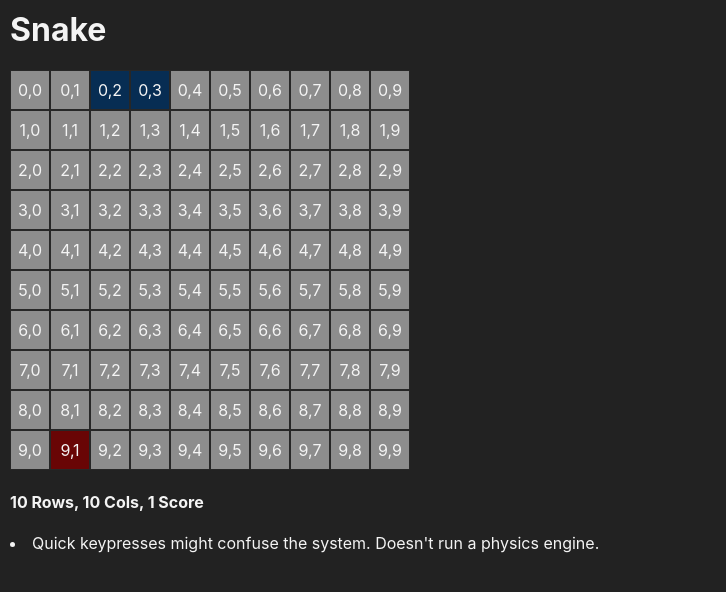
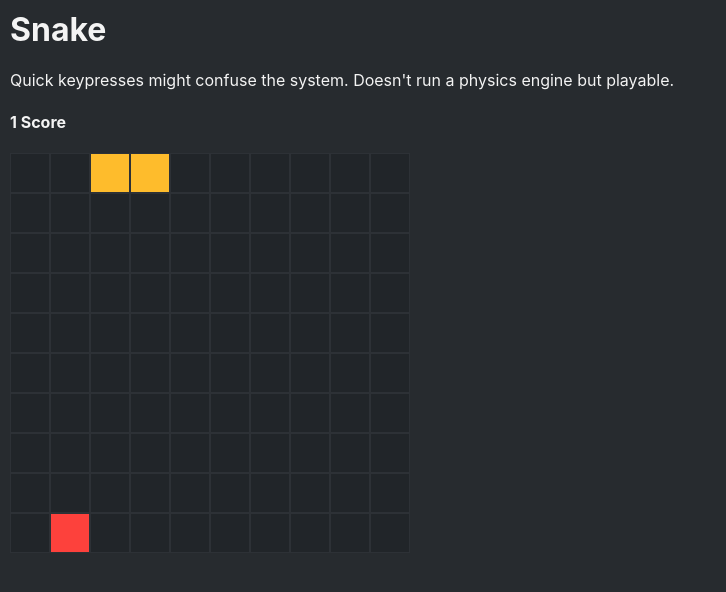
Before and after one commit to aniketbiprojit/Snake-Game, a Svelte app: page / in a window 1280 px wide. Shown: the top 592 px of the page, without its empty margins (0-726 px from the left). Built offline with nearby package versions, Linux system fonts and the light colour scheme.

Commit message:
fix: deployment styles

```diff
--- a/public/global.css
+++ b/public/global.css
@@ -7,11 +7,11 @@ body {
 }
 
 body {
-	background-color: #222;
+	background-color: #272b2f;
 	color: #f4f4f4;
 	margin: 0;
-	margin-left: 10px;
 	padding: 0;
+	padding-left: 10px;
 	box-sizing: border-box;
 	font-family: -apple-system, BlinkMacSystemFont, 'Segoe UI', Roboto, Oxygen-Sans, Ubuntu, Cantarell, 'Helvetica Neue', sans-serif;
 }
@@ -74,11 +74,11 @@ h1 {
 }
 
 .grid {
-	background-color: rgb(141, 141, 141);
+	background-color: #212529;
 }
 
 .cell {
-	border: 1px solid rgb(39, 39, 39);
+	border: 1px solid #2d3136;
 	display: flex;
 	align-items: center;
 	justify-content: center;
@@ -89,9 +89,9 @@ h1 {
 }
 
 .marked {
-	background-color: rgb(7, 45, 83);
+	background-color: #febc2c;
 }
 
 .food {
-	background-color: rgb(105, 5, 5);
+	background-color: #fd413c;
 }
--- a/src/App.svelte
+++ b/src/App.svelte
@@ -1,5 +1,5 @@
 <script lang="ts">
-	export let rows, cols, handleKeyPress, score;
+	export let handleKeyPress, score;
 	document.onkeydown = (e) => {
 		handleKeyPress(e);
 	};
@@ -10,13 +10,18 @@
 		display: flex;
 		flex-wrap: wrap;
 	}
+	p {
+		margin-top: 0;
+	}
 </style>
 
 <main>
 	<h1>Snake</h1>
+	<p>
+		Quick keypresses might confuse the system. Doesn't run a physics engine
+		but playable.
+	</p>
+	<h4><span id="score">{score}</span> Score</h4>
 	<div class="grid" id="grid" />
-	<h4>{rows} Rows, {cols} Cols, <span id="score">{score}</span> Score</h4>
-	<li>
-		Quick keypresses might confuse the system. Doesn't run a physics engine.
-	</li>
+	<!--{rows} Rows, {cols} Cols,-->
 </main>
--- a/src/main.ts
+++ b/src/main.ts
@@ -7,6 +7,8 @@ const size = 40
 const updateTime = 150
 
 let score = 0
+
+let fired = false
 
 const app = new App({
 	target: document.body,
@@ -32,7 +34,7 @@ function createCell(i: number, j: number) {
 	cell.style.height = (size - 2).toString() + 'px'
 	cell.style.width = (size - 2).toString() + 'px'
 	const p = document.createElement('p')
-	p.innerHTML = `${i},${j}`
+	// p.innerHTML = `${i},${j}`
 	cell.appendChild(p)
 	return cell
 }
@@ -117,6 +119,9 @@ class Snake {
 		for (let index = 0; index < this.tail.length; index++) {
 			grid[this.tail[index].x][this.tail[index].y].mark()
 		}
+		if (fired === true) {
+			fired = false
+		}
 	}
 
 	update() {
@@ -149,11 +154,17 @@ function placeFood() {
 	count = 0
 }
 
-function handleKeyPress(e: KeyboardEvent) {
+async function handleKeyPress(e: KeyboardEvent) {
 	if (e.ctrlKey === false) {
 		e.preventDefault()
 	}
-	// console.log(snake.towards)
+	if (fired === true) {
+		await new Promise((resolve) => {
+			setTimeout(resolve, 150)
+		})
+	}
+	fired = true
+
 	if (e.key === 'ArrowDown') {
 		if (snake.towards.x !== -1 || snake.tail.length === 0) snake.towards = { x: 1, y: 0 }
 	} else if (e.key === 'ArrowUp') {
```
Also changed, not shown: 1 other file (tests, documents, lock files or other folders).
